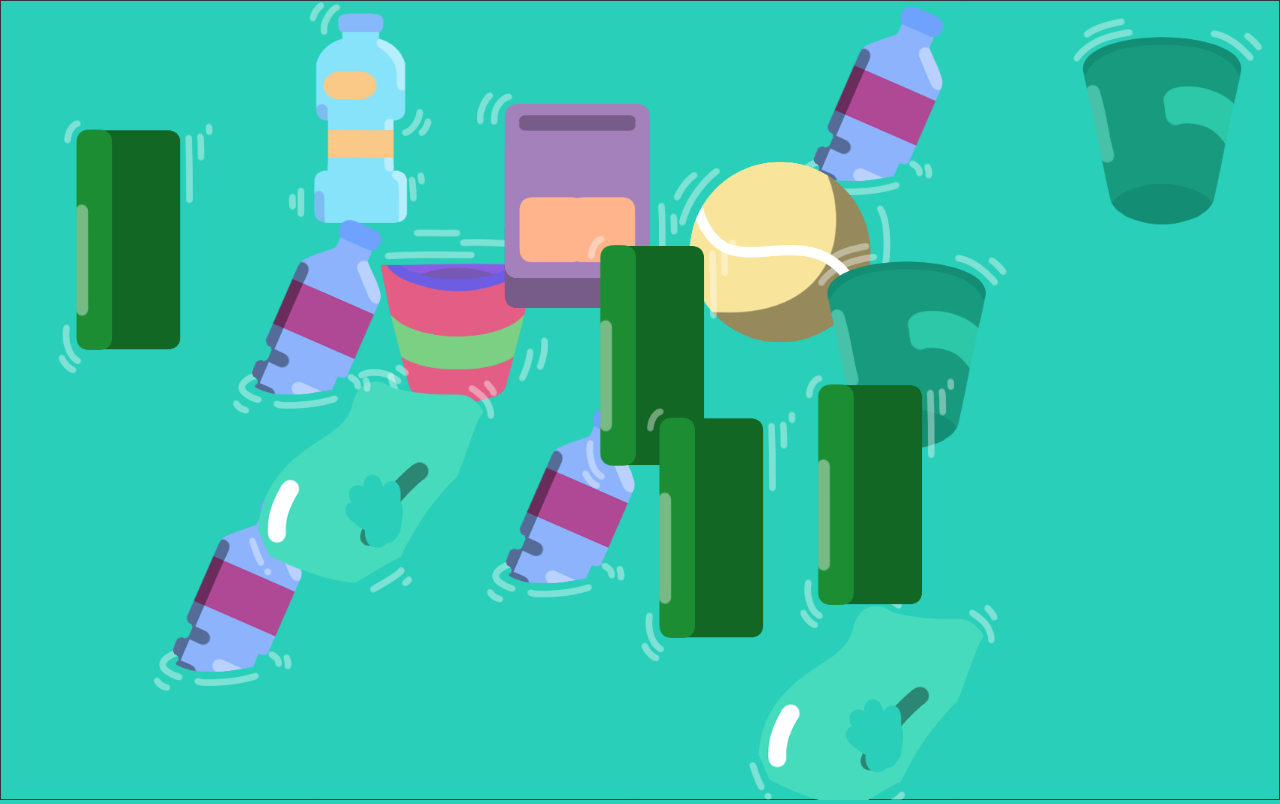
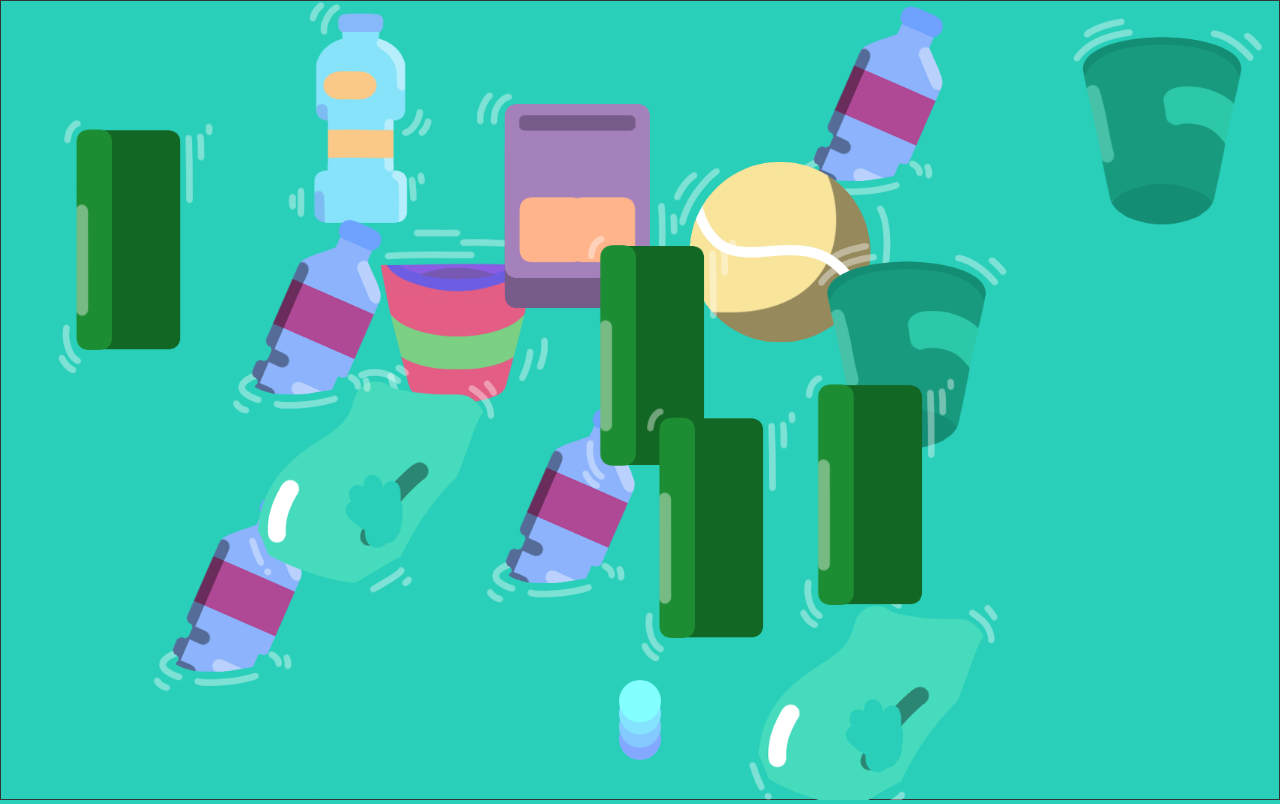
Before and after one commit to jingeo-gongsajang/arte-erath, a plain HTML site: page index.html in a window 1280 px wide. Drawn offline with nearby package versions, Linux system fonts and the light colour scheme; animation ran at ten frames a second.

Commit message:
Update index.html

```diff
--- a/index.html
+++ b/index.html
@@ -185,6 +185,37 @@
       // 📕Render.run()호출하여 렌더러 실행
       Matter.Render.run(renderer);
 
+      // 화면 정중앙에 클릭/터치 가능한 파란 점 생성
+      const dotSize = Math.min(container.offsetWidth, container.offsetHeight) * 0.1; // 크기 (8% 화면 크기)
+      const centerDot = document.createElement('div');
+      centerDot.classList.add('clickable-dot');
+      centerDot.style.width = `${dotSize}px`;
+      centerDot.style.height = `${dotSize}px`;
+      centerDot.style.top = '50%';
+      centerDot.style.left = '50%';
+      centerDot.style.transform = 'translate(-50%, 350%)'; // 중앙에 위치시키기 위한 변환
+
+      // 원형으로 만들기 위해 border-radius 적용
+      centerDot.style.borderRadius = '50%';
+
+      // 배경색을 투명하게 설정
+    centerDot.style.backgroundColor = 'transparent'; // 배경색을 투명하게 설정
+
+      // trash_images/버튼.png 이미지를 배경으로 설정
+      centerDot.style.backgroundImage = 'url("trash_images/버튼.png")';
+      centerDot.style.backgroundSize = 'contain'; // 이미지를 비율을 유지하면서 크기를 맞춤
+      centerDot.style.backgroundPosition = 'center'; // 이미지의 위치를 가운데로 설정
+      centerDot.style.backgroundRepeat = 'no-repeat'; // 이미지가 반복되지 않도록 설정
+
+      // 클릭 또는 터치 시 지정된 URL로 이동
+      const navigateToURL = () => {
+        window.location.href = "https://jingeo-gongsajang.github.io/arte-simhe/";
+      };
+
+      centerDot.addEventListener('click', navigateToURL);
+      centerDot.addEventListener('touchstart', navigateToURL);
+
+      container.appendChild(centerDot);
 
     </script>
   </body>
```
